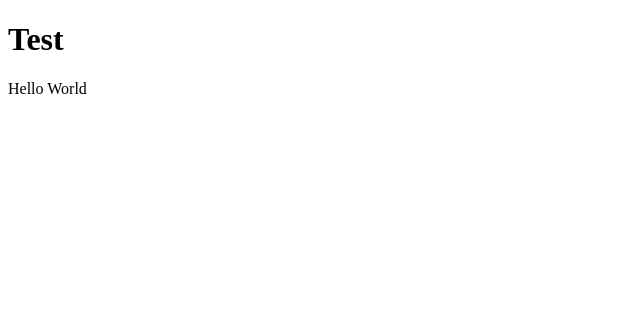
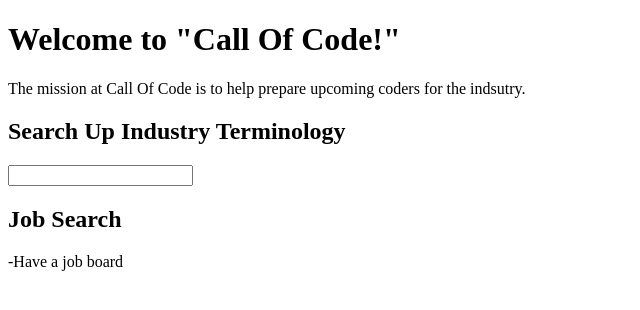
Before and after one commit to Shaynon17/nodejstest, a website: page websitepractice.html in a window 1280 px wide. Shown: the whole page, without its empty margins (0-640 px from the left). Drawn offline with Linux system fonts and the light colour scheme.

Commit message:
html practice

```diff
--- a/websitepractice.html
+++ b/websitepractice.html
@@ -3,7 +3,13 @@
 or CAP file:///home/shaynon17/coding/nodejstest/websitepractice.html into browser-->
 <html>
 <body>
-    <h1>Test</h1>
-    <p>Hello World</p>
+    <h1>Welcome to "Call Of Code!"</h1>
+    <p>The mission at Call Of Code is to help prepare upcoming coders for the indsutry.</p>
+    <h2> Search Up Industry Terminology</h2>
+    <form> <!-- Have my website link to this websit: "https://developer.mozilla.org/en-US/docs/Glossary" -->
+        <input type="text">
+    </form>
+    <h2>Job Search</h2>
+    <p>-Have a job board</p>
 </body>
 </html>
```
